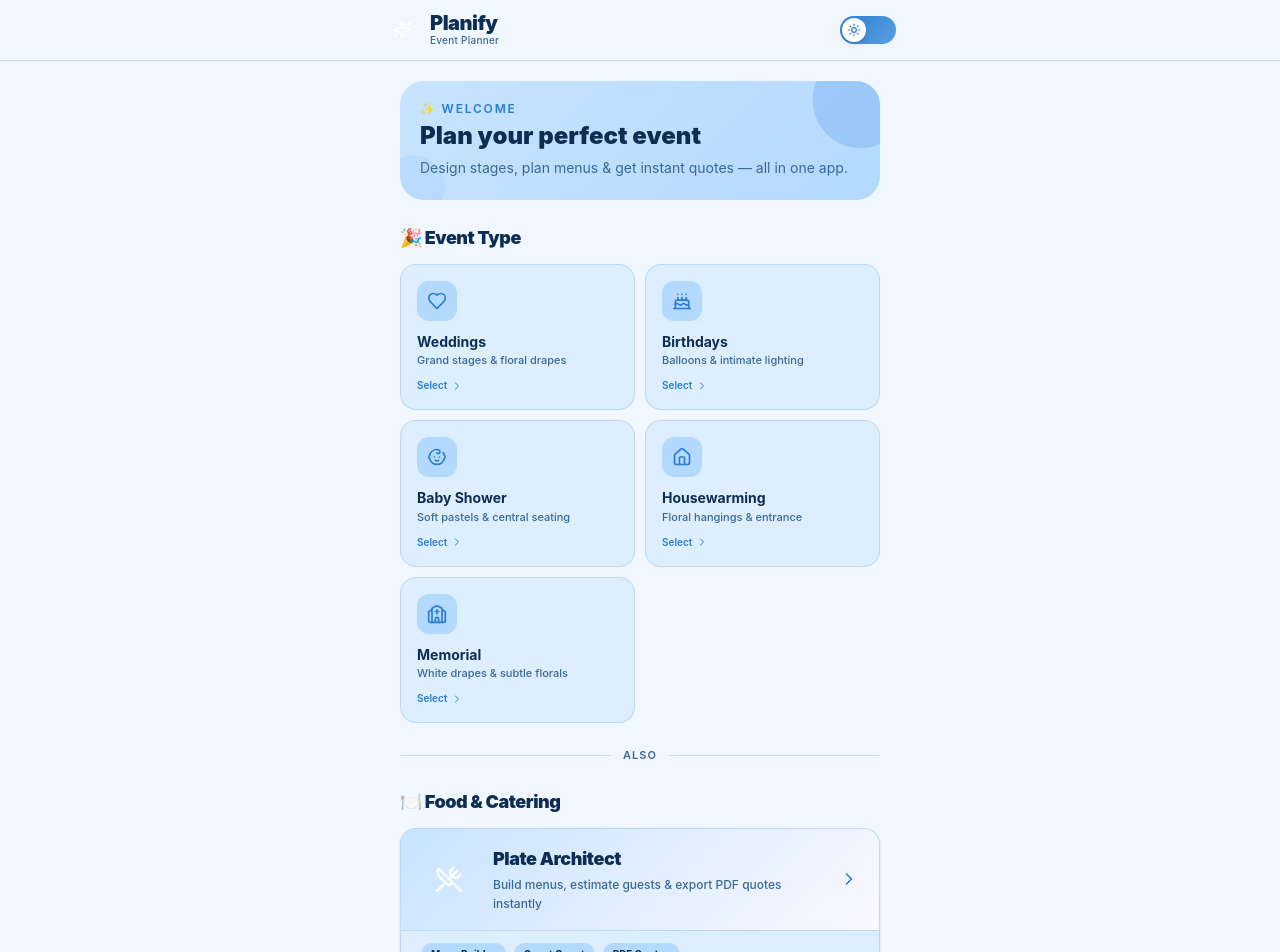
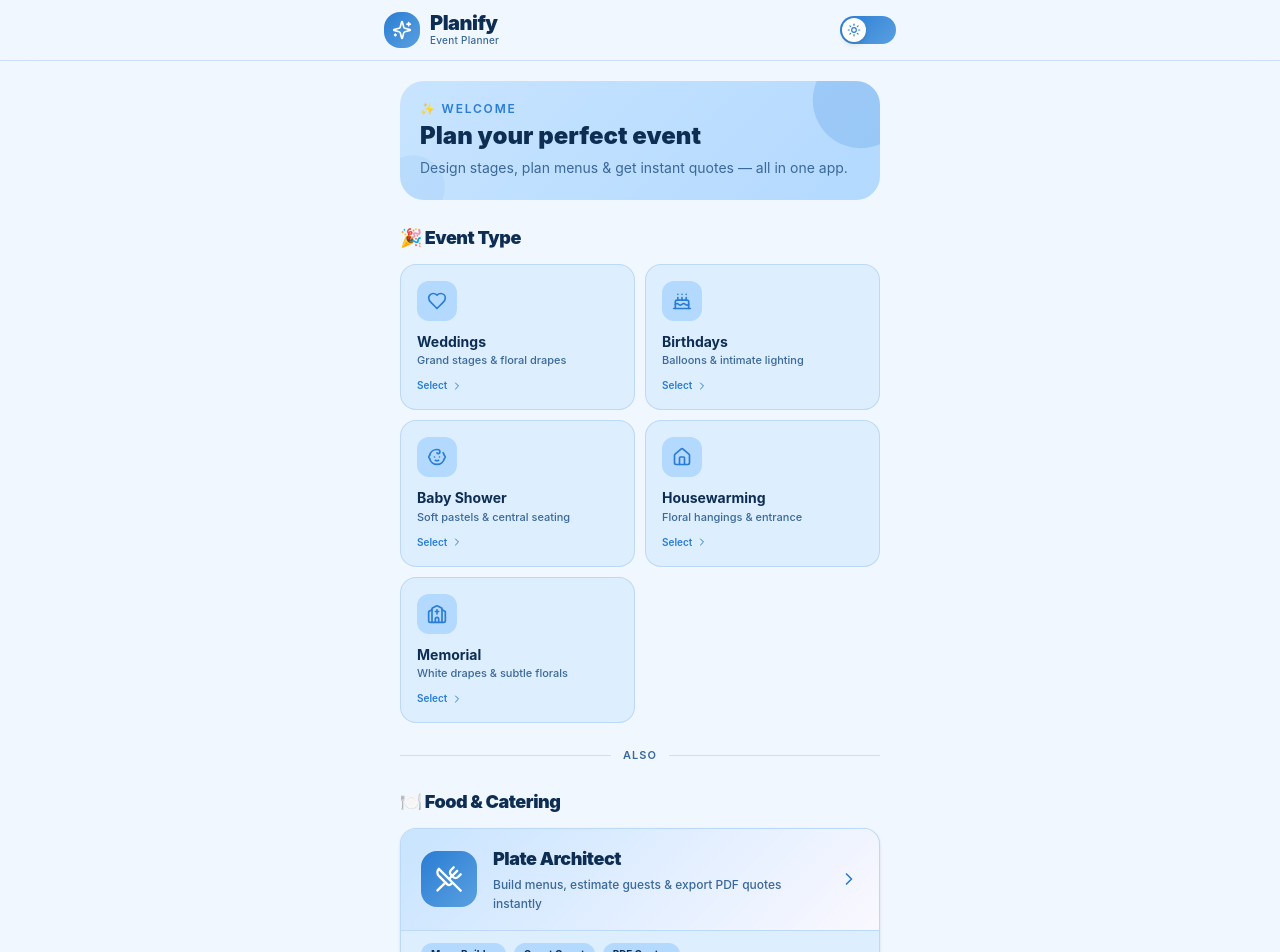
Before and after one commit to josephasborndaniel/planify, a React (Vite) app: page / in a window 1280 px wide. Shown: the top 952 px of the page. Built offline with nearby package versions, Linux system fonts and the light colour scheme.

Commit message:
fix gradient syntax and UI changes

```diff
--- a/src/app/App.tsx
+++ b/src/app/App.tsx
@@ -217,7 +217,7 @@ export default function App() {
               <button
                 onClick={() => { setSelectedDesign(currentDesign); setSelectedPlan(null); setActivePackage(`${selectedEvent}-${selectedPlan.id}`); setActiveScreen('studio'); }}
                 className="w-full py-3.5 rounded-2xl font-bold text-sm transition-all active:scale-95"
-                style={{ background: `linear-gradient(135deg, ${purple}, $(isDark ? isDark ? '#a07ac8' : '#5aa0e0' : '#5aa0e0'))`, color: '#fff' }}
+                style={{ background: `linear-gradient(135deg, ${purple}, ${isDark ? '#a07ac8' : '#5aa0e0'})`, color: '#fff' }}
               >
                 Start with {currentDesign.title} →
               </button>
@@ -286,7 +286,7 @@ export default function App() {
       >
         <div className="flex items-center justify-between max-w-lg mx-auto">
           <div className="flex items-center gap-2.5">
-            <div className="w-9 h-9 rounded-2xl flex items-center justify-center" style={{ background: `linear-gradient(135deg, ${purple}, $(isDark ? isDark ? '#a07ac8' : '#5aa0e0' : '#5aa0e0'))` }}>
+            <div className="w-9 h-9 rounded-2xl flex items-center justify-center" style={{ background: `linear-gradient(135deg, ${purple}, ${isDark ? '#a07ac8' : '#5aa0e0'})` }}>
               <Sparkles className="w-5 h-5 text-white" />
             </div>
             <div>
@@ -431,7 +431,7 @@ export default function App() {
               className="px-5 py-4 flex items-center gap-4"
               style={{ background: `linear-gradient(135deg, ${isDark ? '#2d1e45' : '#c8e4ff'}, ${isDark ? '#1a1025' : '#faf8ff'})` }}
             >
-              <div className="w-14 h-14 rounded-2xl flex items-center justify-center flex-shrink-0" style={{ background: `linear-gradient(135deg, ${purple}, $(isDark ? isDark ? '#a07ac8' : '#5aa0e0' : '#5aa0e0'))` }}>
+              <div className="w-14 h-14 rounded-2xl flex items-center justify-center flex-shrink-0" style={{ background: `linear-gradient(135deg, ${purple}, ${isDark ? '#a07ac8' : '#5aa0e0'})` }}>
                 <UtensilsCrossed className="w-7 h-7 text-white" />
               </div>
               <div className="flex-1 min-w-0">
--- a/src/app/components/PlateArchitect.tsx
+++ b/src/app/components/PlateArchitect.tsx
@@ -258,7 +258,7 @@ export function PlateArchitect() {
       >
         <button
           className="w-full py-3.5 rounded-2xl font-black text-sm flex items-center justify-center gap-2.5 transition-all active:scale-95 shadow-lg"
-          style={{ background: `linear-gradient(135deg, ${purple}, $(isDark ? isDark ? '#a07ac8' : '#5aa0e0' : '#5aa0e0'))`, color: '#fff' }}
+          style={{ background: `linear-gradient(135deg, ${purple}, ${isDark ? '#a07ac8' : '#5aa0e0'})`, color: '#fff' }}
         >
           <Download className="w-4 h-4" />
           Export PDF Quotation
```
